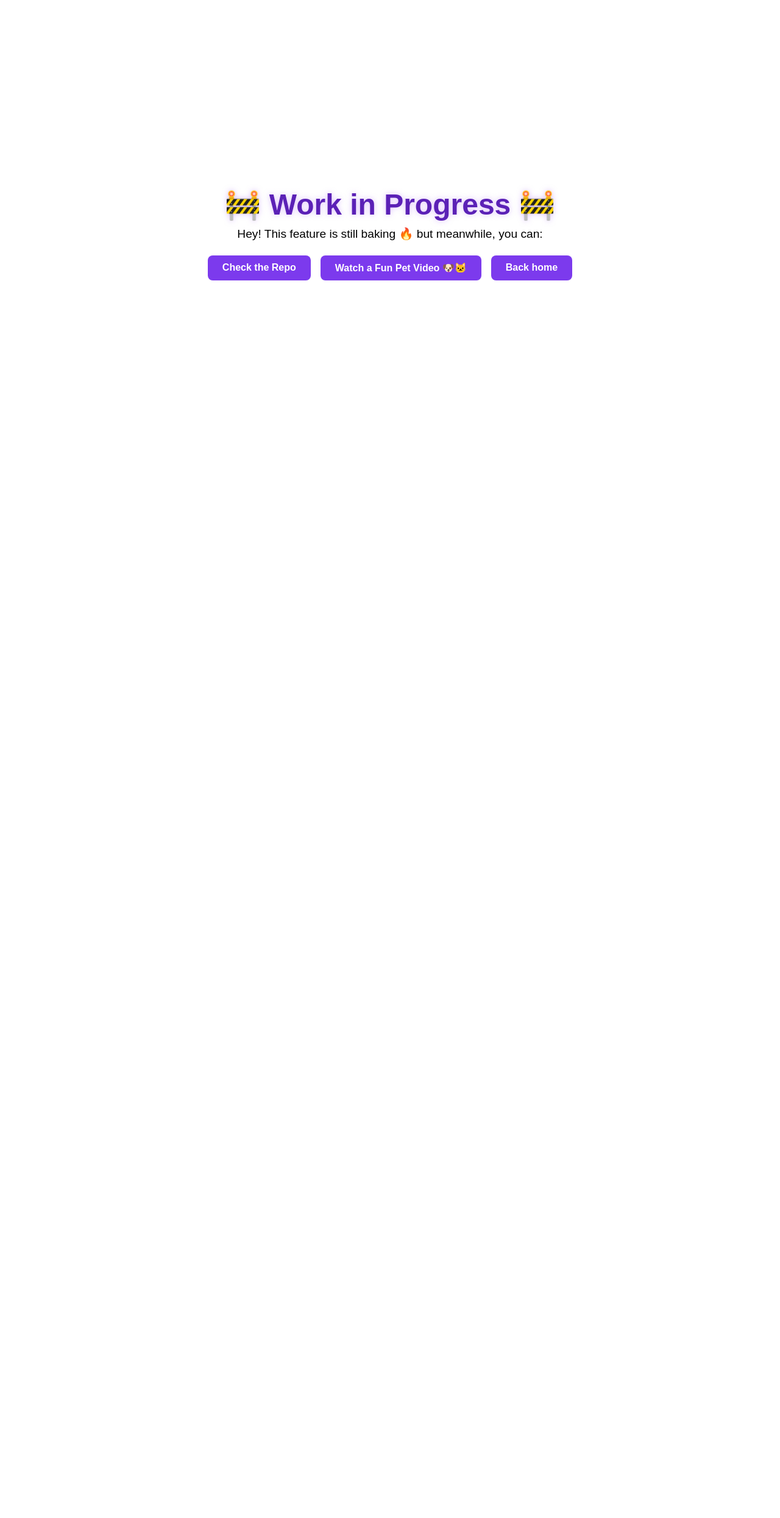
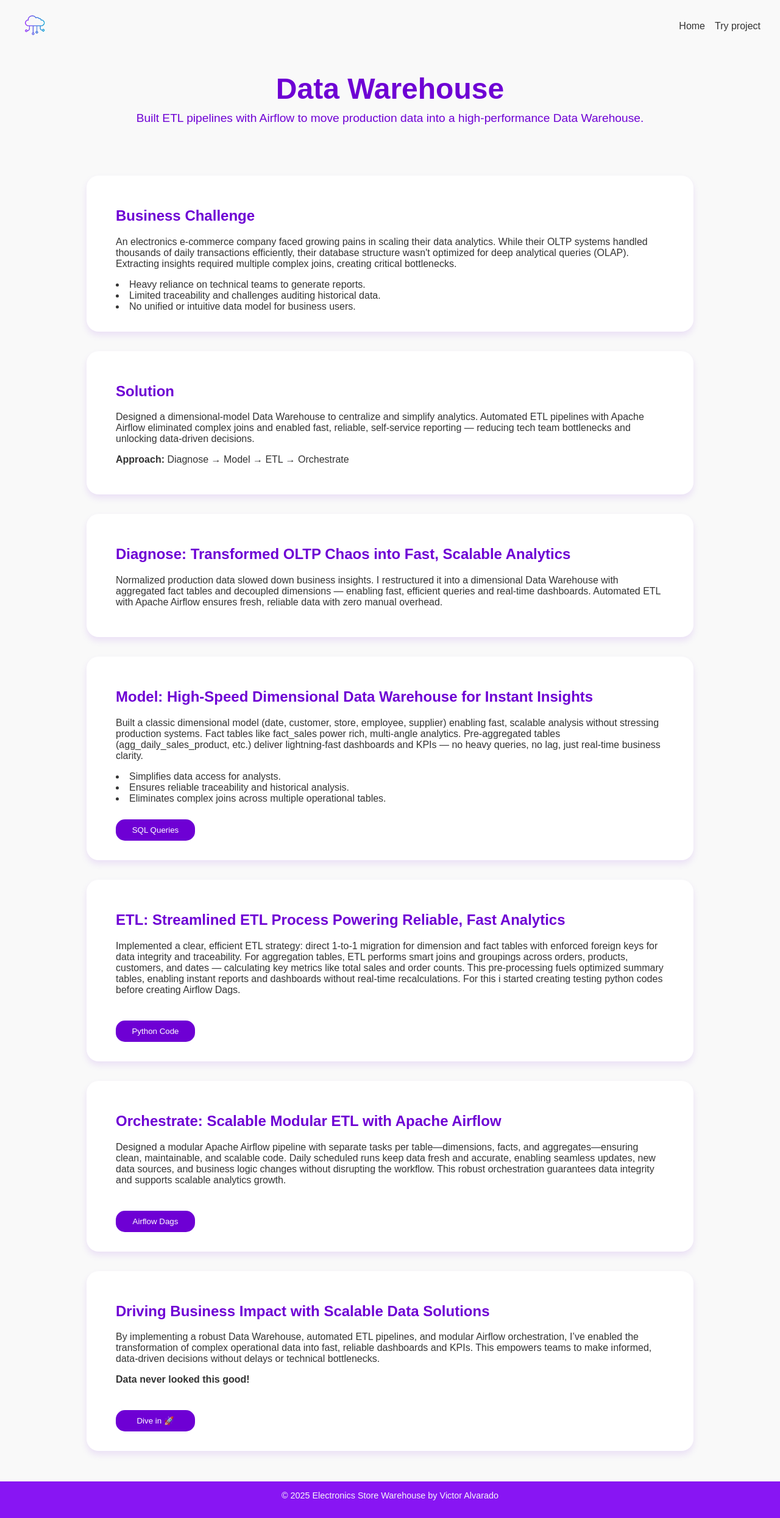
Before and after one commit to victor-alvop/MySite, a Flask app: page /store-warehouse in a window 1280 px wide. Shown: the whole page at 61% size. Before the commit the page ends 460 px from the top, so only its background shows below. Run offline with Flask 3, Linux system fonts and the light colour scheme; parts of the project's set-up code (start-up, migrations or seed data) failed here and were passed over.

Commit message:
feat: Datawarehouse project docs

```diff
--- a/app/routes/home.py
+++ b/app/routes/home.py
@@ -9,4 +9,4 @@ def home():
 
 @store_warehouse_bp.route('/store-warehouse')
 def store_warehouse():
-    return render_template('Progress.html')
+    return render_template('ElectronicStoreDocs.html')
--- /dev/null
+++ b/app/static/css/ElectronicStoreDocs.css
@@ -0,0 +1,170 @@
+:root {
+    --primary-color: #6e00d4;
+    --secondary-color: #8815f3;
+    --accent-color: #ffd700;
+    --background-color: #f9f9f9;
+    --text-color: #333;
+    --footer-color: #777;
+    --section-bg: #ffffff;
+    --shadow-color: rgba(110, 0, 212, 0.1);
+}
+
+body {
+    font-family: Arial, sans-serif;
+    margin: 0;
+    padding: 0;
+    background: var(--background-color);
+    color: var(--text-color);
+}
+
+header {
+    display: flex;
+    justify-content: space-between;
+    align-items: center;
+    padding: 1rem 2rem;
+    flex-wrap: wrap;
+}
+
+section {
+    max-width: 900px;
+    margin: 2rem auto;
+    background-color: var(--section-bg);
+    padding: 2rem 3rem;
+    border-radius: 20px;
+    box-shadow: 0 6px 12px var(--shadow-color);
+    transition: transform 0.3s ease, box-shadow 0.3s ease;
+}
+
+section:hover {
+    transform: translateY(-8px);
+    box-shadow: 0 10px 20px var(--shadow-color);
+}
+
+nav ul {
+    list-style: none;
+    display: flex;
+    gap: 1rem;
+    padding-left: 0;
+    margin: 0;
+}
+
+nav li {
+    cursor: pointer;
+    position: relative;
+}
+
+nav li::after {
+    content: '';
+    position: absolute;
+    width: 0;
+    height: 2px;
+    left: 0;
+    bottom: -4px;
+    background-color: var(--text-color);
+    transition: width 0.3s ease;
+}
+
+nav li:hover::after {
+    width: 100%;
+}
+
+li a {
+    text-decoration: none;
+    color: inherit;
+    display: block;
+}
+
+.page-title {
+    color: white;
+    padding: 2em 1em;
+    text-align: center;
+    background-color: var(--background-color);
+}
+
+.page-title h1 {
+    font-size: 3em;
+    margin: 0;
+    color: var(--primary-color);
+}
+
+.page-title p {
+    font-size: 1.2em;
+    margin-top: 0.5em;
+    color: var(--primary-color);
+}
+
+h2 {
+    color: var(--primary-color);
+}
+
+button{
+    background-color: var(--primary-color);
+    color: #fff;
+    height: 35px;
+    padding: 8px;
+    width: 130px;
+    border-radius: 15px;
+    border-width: 0px;
+    cursor: pointer;
+    margin-top: 25px;
+}
+
+button:hover{
+    background-color: var(--secondary-color);
+    transition: width 0.3s ease;
+}
+
+
+footer {
+    text-align: center;
+    padding: 1em;
+    font-size: 0.9em;
+    color: var(--footer-color);
+    background-color: var(--secondary-color);
+    margin-top: 50px;
+}
+
+footer p {
+    color: #f9f9f9;
+    margin-top: 0;
+}
+
+@media (max-width: 720px) {
+    header {
+        padding: 1rem 1.5rem;
+    }
+
+    nav ul {
+        gap: 1rem;
+        flex-wrap: wrap;
+        justify-content: center;
+    }
+
+    nav a {
+        font-size: 1rem;
+    }
+
+    .page-title h1 {
+        font-size: 2.5rem;
+    }
+
+    .page-title p {
+        font-size: 1rem;
+    }
+
+    section {
+        margin: 1rem;
+        padding: 1.5rem 1.8rem;
+        border-radius: 15px;
+    }
+
+    h2 {
+        font-size: 1.5rem;
+    }
+
+    button {
+        width: 100%;
+        padding: 14px;
+        font-size: 1.2rem;
+    }
+}
--- /dev/null
+++ b/app/templates/ElectronicStoreDocs.html
@@ -0,0 +1,79 @@
+<!DOCTYPE html>
+<html lang="en">
+<head>
+    <meta charset="UTF-8">
+    <meta name="viewport" content="width=device-width, initial-scale=1.0">
+    <title>Warehouse Docs</title>
+    <link rel="stylesheet" href="{{ url_for('static', filename='css/ElectronicStoreDocs.css') }}">
+    <link rel="icon" href="{{ url_for('static', filename='assets/img/WarehouseIcon-NoBkg.png') }}" type="image/x-icon">
+</head>
+<body>
+    <header>
+        <div class="logo">
+            <img src="{{ url_for('static', filename='assets/img/WarehouseIcon-NoBkg.png') }}" width="50" height="50" alt="Logo" />
+        </div>
+        <nav class="nav-buttons">
+            <ul>
+                <li><a href="{{ url_for('home.home') }}">Home</a></li>
+                <li><a href="https://github.com/victor-alvop/StoreWarehouse" class="btn" target="_blank">Try project</a></li>
+            </ul>
+        </nav>
+    </header>
+
+    <div class="page-title">
+        <h1>Data Warehouse</h1>
+        <p>Built ETL pipelines with Airflow to move production data into a high-performance Data Warehouse.</p>
+    </div>
+
+    <section>
+        <h2>Business Challenge</h2>
+        <p>An electronics e-commerce company faced growing pains in scaling their data analytics. While their OLTP systems handled thousands of daily transactions efficiently, their database structure wasn't optimized for deep analytical queries (OLAP). Extracting insights required multiple complex joins, creating critical bottlenecks.</p>
+        <li>Heavy reliance on technical teams to generate reports.</li>
+        <li>Limited traceability and challenges auditing historical data.</li>
+        <li>No unified or intuitive data model for business users.</li>
+    </section>
+
+    <section>
+        <h2>Solution</h2>
+        <p>Designed a dimensional-model Data Warehouse to centralize and simplify analytics. Automated ETL pipelines with Apache Airflow eliminated complex joins and enabled fast, reliable, self-service reporting — reducing tech team bottlenecks and unlocking data-driven decisions.</p>
+        <p><strong>Approach:</strong> Diagnose → Model → ETL → Orchestrate</p>
+    </section>
+
+    <section>
+        <h2>Diagnose: Transformed OLTP Chaos into Fast, Scalable Analytics</h2>
+        <p>Normalized production data slowed down business insights. I restructured it into a dimensional Data Warehouse with aggregated fact tables and decoupled dimensions — enabling fast, efficient queries and real-time dashboards. Automated ETL with Apache Airflow ensures fresh, reliable data with zero manual overhead.</p>
+    </section>
+
+    <section>
+        <h2>Model: High-Speed Dimensional Data Warehouse for Instant Insights</h2>
+        <p>Built a classic dimensional model (date, customer, store, employee, supplier) enabling fast, scalable analysis without stressing production systems. Fact tables like fact_sales power rich, multi-angle analytics. Pre-aggregated tables (agg_daily_sales_product, etc.) deliver lightning-fast dashboards and KPIs — no heavy queries, no lag, just real-time business clarity.</p>
+        <li>Simplifies data access for analysts.</li>
+        <li>Ensures reliable traceability and historical analysis.</li>
+        <li>Eliminates complex joins across multiple operational tables.</li>
+        <a href=https://github.com/victor-alvop/StoreWarehouse/tree/main/SQL/Warehouse target="_blank"><button>SQL Queries</button></a>
+    </section>
+
+    <section>
+        <h2>ETL: Streamlined ETL Process Powering Reliable, Fast Analytics</h2>
+        <p>Implemented a clear, efficient ETL strategy: direct 1-to-1 migration for dimension and fact tables with enforced foreign keys for data integrity and traceability. For aggregation tables, ETL performs smart joins and groupings across orders, products, customers, and dates — calculating key metrics like total sales and order counts. This pre-processing fuels optimized summary tables, enabling instant reports and dashboards without real-time recalculations. For this i started creating testing python codes before creating Airflow Dags.</p>
+        <a href=https://github.com/victor-alvop/StoreWarehouse/tree/main/Scripts/ETL target="_blank"><button>Python Code</button></a>
+    </section>
+
+    <section>
+        <h2>Orchestrate: Scalable Modular ETL with Apache Airflow</h2>
+        <p>Designed a modular Apache Airflow pipeline with separate tasks per table—dimensions, facts, and aggregates—ensuring clean, maintainable, and scalable code. Daily scheduled runs keep data fresh and accurate, enabling seamless updates, new data sources, and business logic changes without disrupting the workflow. This robust orchestration guarantees data integrity and supports scalable analytics growth.</p>
+        <a href=https://github.com/victor-alvop/StoreWarehouse/tree/main/Scripts/DAGS target="_blank"><button>Airflow Dags</button></a>
+    </section>
+
+    <section>
+        <h2>Driving Business Impact with Scalable Data Solutions</h2>
+        <p>By implementing a robust Data Warehouse, automated ETL pipelines, and modular Airflow orchestration, I’ve enabled the transformation of complex operational data into fast, reliable dashboards and KPIs. This empowers teams to make informed, data-driven decisions without delays or technical bottlenecks.</p>
+        <p><strong>Data never looked this good!</strong></p>
+        <a href=# target="_blank"><button>Dive in 🚀</button></a>
+    </section>
+
+    <footer>
+        <p>© 2025 Electronics Store Warehouse by Victor Alvarado</p>
+    </footer>
+</body>
+</html>
--- a/app/templates/cryptoDocs.html
+++ b/app/templates/cryptoDocs.html
@@ -3,7 +3,7 @@
 <head>
     <meta charset="UTF-8" />
     <meta name="viewport" content="width=device-width, initial-scale=1" />
-    <title>Crypto Data Pipeline - Documentation</title>
+    <title>Crypto Docs</title>
     <link rel="stylesheet" href="{{ url_for('static', filename='css/cryptoDocs.css') }}">
     <link rel="icon" href="{{ url_for('static', filename='assets/img/bitcoinLogo.png') }}" type="image/x-icon">
 </head>
```
Also changed, not shown: app/templates/test.html (added, +25 -0 lines), app/templates/testElectronicStoreWH.html (added, +180 -0 lines), app/static/assets/img/WarehouseIcon-NoBkg.png (added), 3 other files.
